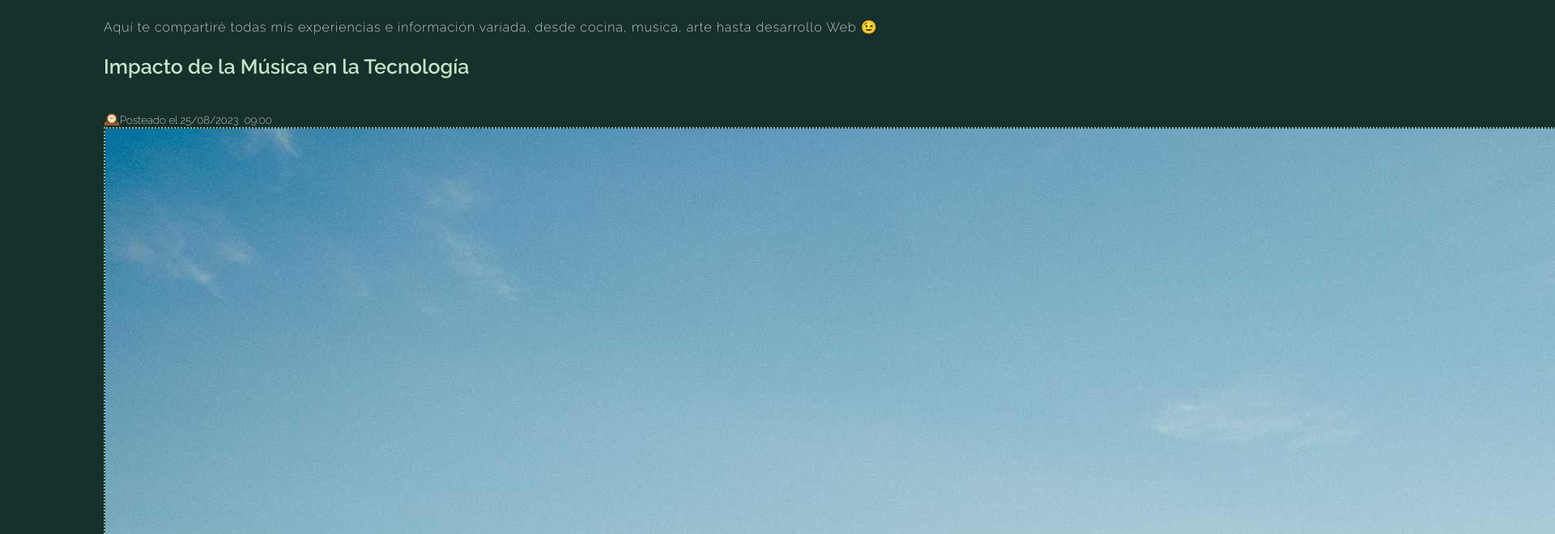
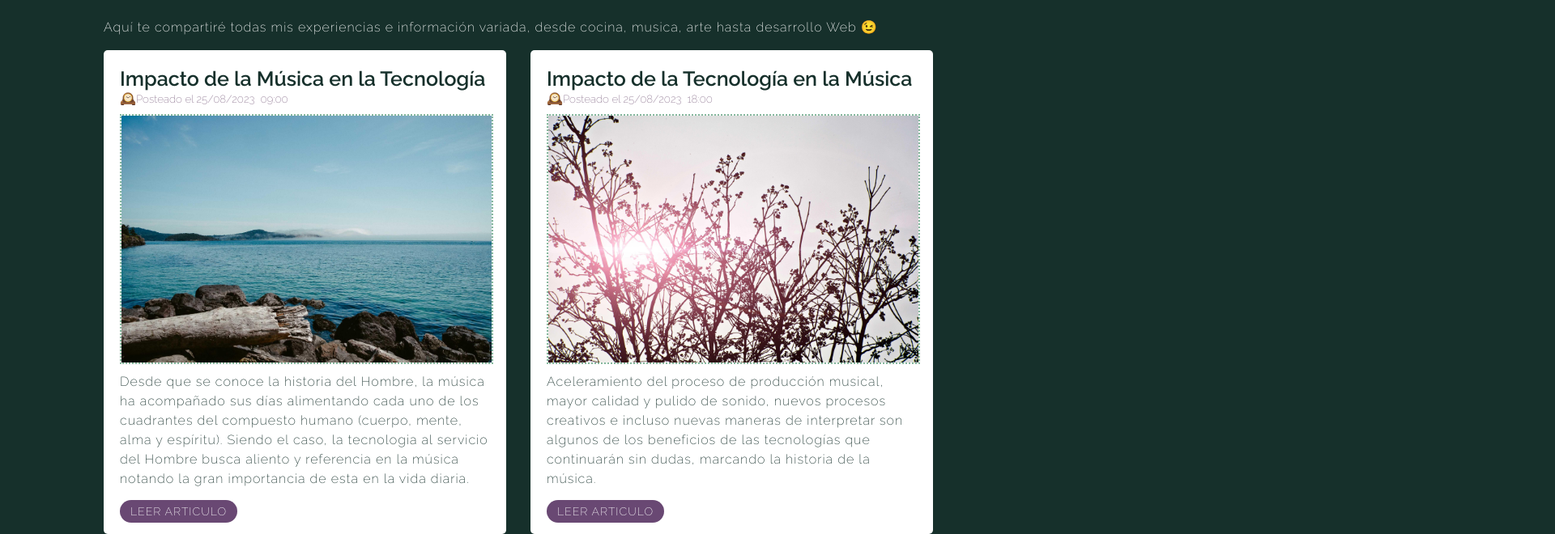
Before and after one commit to amoraleslandeo/personal-page.github.io, a plain HTML site: page mi_blog.html in a window 1280 px wide. Shown: the part 288-948 px from the top of the page at 81% size, 1920 px wide, since content can reach past the window. Drawn offline with Linux system fonts and the light colour scheme.

Commit message:
refresh css files

```diff
--- a/assets/css/mi_blog.css
+++ b/assets/css/mi_blog.css
@@ -1,12 +1,35 @@
+article {
+
+    background-color: white;
+    border-radius: 5px;
+    padding: 20px;
+}
+
 article h1 {
+    text-align: left;
     font-size: 25px;
-    color: var(--color-five);
-    text-align: left;
+    color: var(--color-one);
     font-weight: 600;
+    padding-bottom: 0px;
+    margin: 0px;
 }
 
 article p {
-    margin-bottom: 40px;
+    color: var(--color-one);
+    letter-spacing: 1px;
+    margin-bottom: 20px;
+    margin-top: 0px;
+}
+
+div {
+    color: var(--color-three);
+    padding-bottom: 10px;
+
+}
+
+article img {
+    display: inline;
+    width: 100%;
 }
 
 article a {
@@ -27,3 +50,9 @@ hr {
 footer {
     margin-top: 80px;
 }
+
+div.grid-container {
+    display: grid;
+    grid-template-columns: auto auto;
+    gap: 30px;
+}
```
